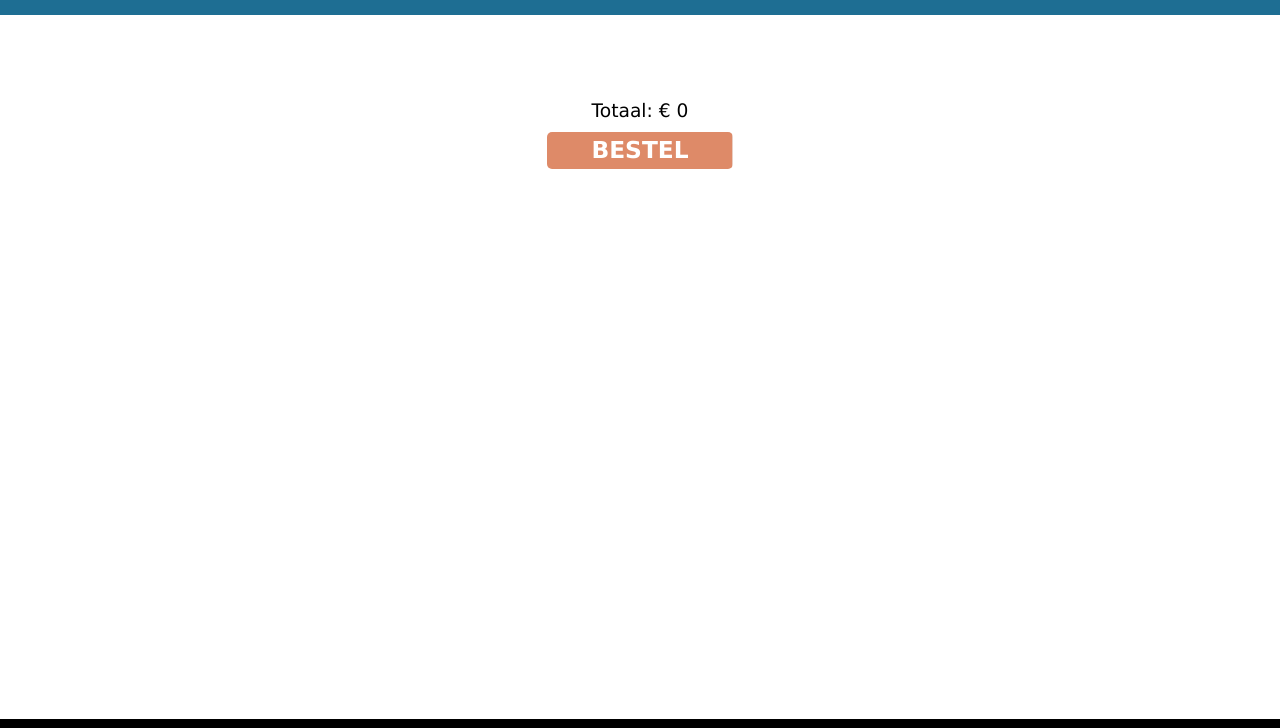
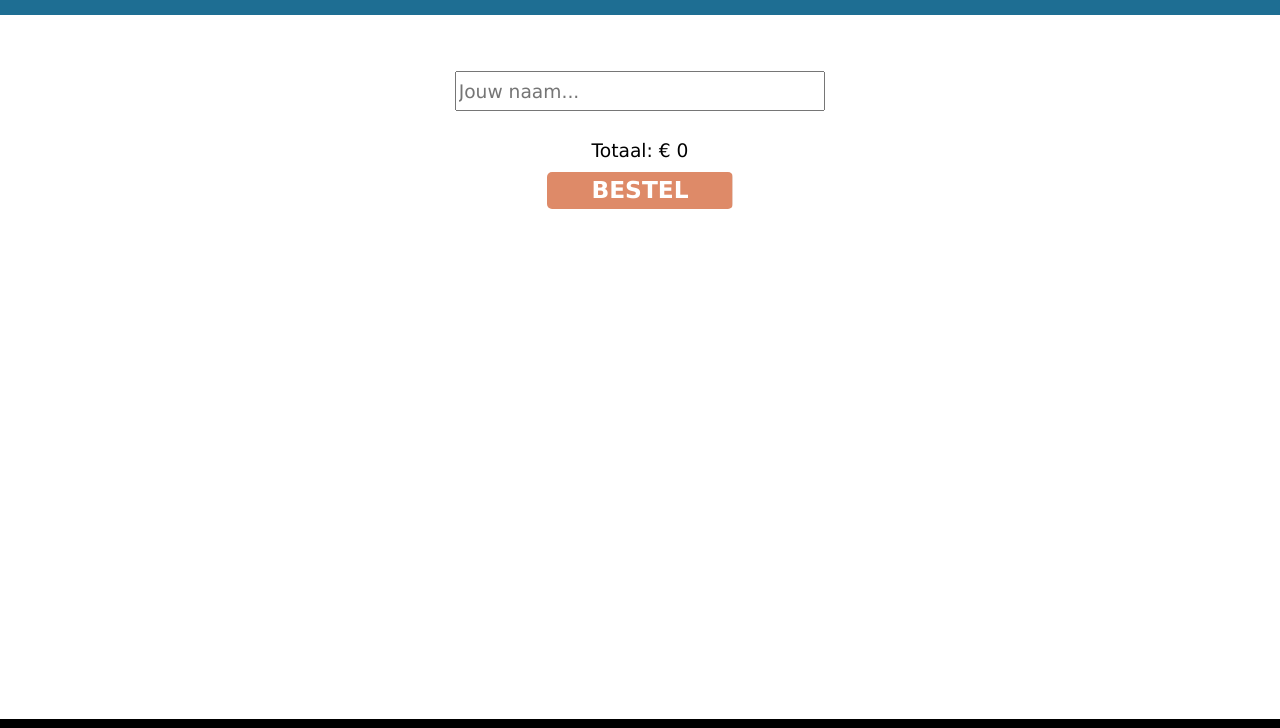
Before and after one commit to matsvanspringel/wnkl_site, a plain HTML site: page cart.html in a window 1280 px wide. Shown: the part 81-809 px from the top of the page. Drawn offline with nearby package versions, Linux system fonts and the light colour scheme; a web font is replaced by a local one.

Commit message:
nama toegevoegd aan cart

```diff
--- a/cart.html
+++ b/cart.html
@@ -42,6 +42,10 @@
         <div class="container py-5">
             <div class="row">
                 <form action="https://formspree.io/f/myzkjpjq" method="post" id="cartForm" class="col-12 d-flex flex-wrap">
+                    <label for="naam" class="col-12 col-md-4 offset-md-4 d-flex">
+                        <input id="naam" class="col-12" type="text" placeholder="Jouw naam..." required>
+                    </label>
+
                     <table class="col-12" id="cartWrap">
                         <!-- producten uit winkelmandje ingevoegd door script.js -->
                     </table>
--- a/script.js
+++ b/script.js
@@ -340,6 +340,7 @@ function get_cart(){
 
     if(localStorage.getItem('cart') == "{}" || localStorage.getItem('cart') == ""){
         document.getElementById('orderBtn').style.display = 'none';
+        document.getElementById('naam').style.display = 'none';
 
         var title = document.createElement('h2');
         var productButton = document.createElement('a');
```
